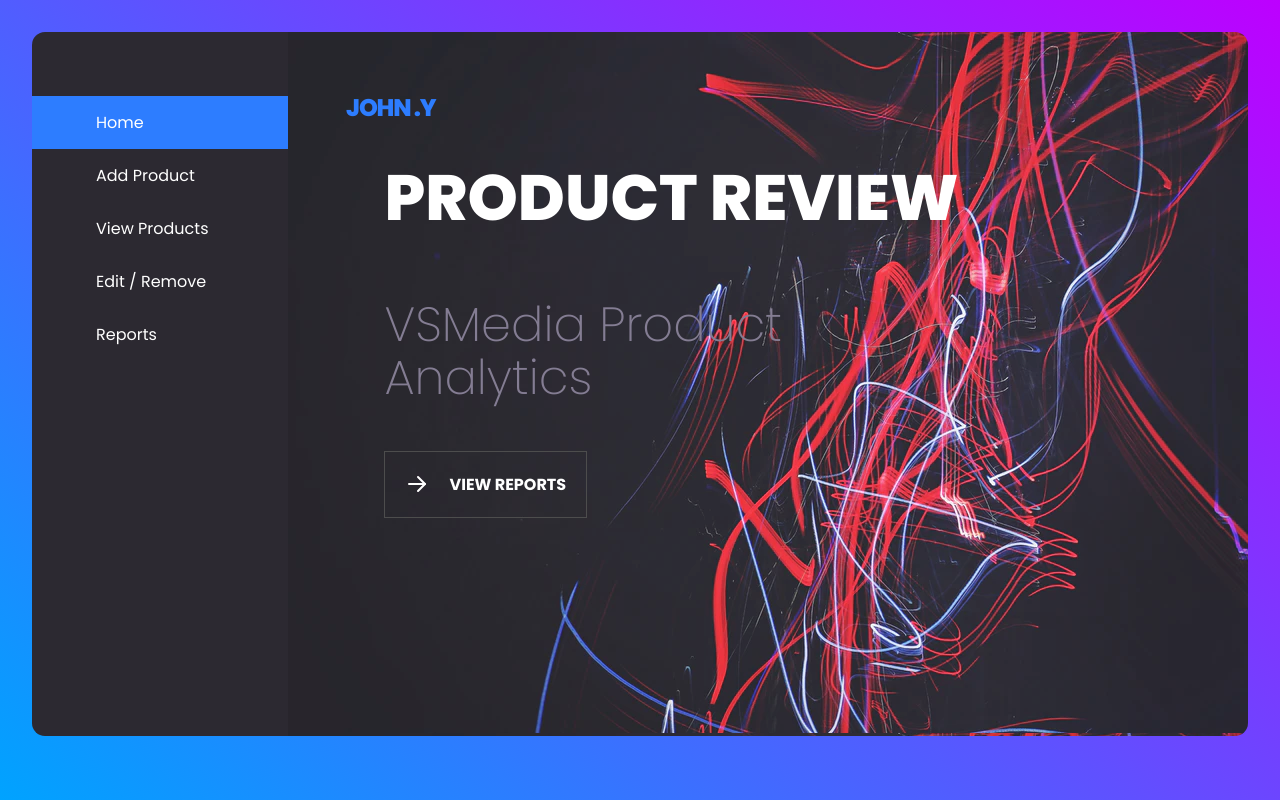
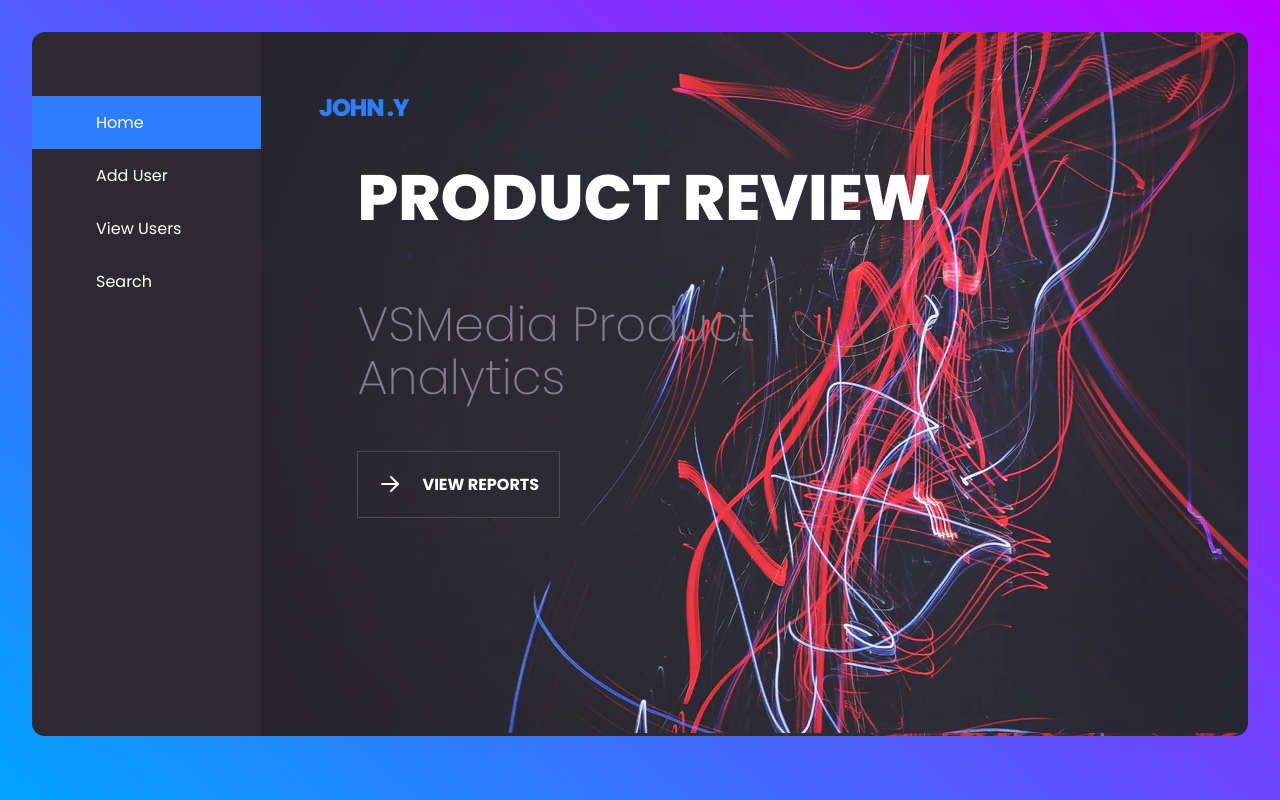
Before and after one commit to JohnYacoub/ui-mockups-jy, a website with bundled scripts: page frontend/index.html in a window 1280 px wide. Built offline with nearby package versions, Linux system fonts and the light colour scheme.

```diff
--- a/frontend/index.html
+++ b/frontend/index.html
@@ -5,7 +5,7 @@
   <meta charset="UTF-8">
   <meta name="viewport" content="width=device-width, initial-scale=1.0">
   <title>VSMedia</title>
-  <link rel="icon" href="http://example.com/favicon.png">
+  <link rel="icon" href="/static/assets/userIcon.png">
   <link rel="stylesheet" href="/static/css/index.css">
   <link rel="stylesheet" href="/static/css/addProduct.css">
   <link rel="stylesheet" href="/static/css/viewProducts.css">
@@ -19,10 +19,9 @@
         <img src="./static/assets/arrow.svg" class="back-btn" alt="back-arrow">
         <ul>
           <li><a href="/" class="active home-btn" data-link>Home</a></li>
-          <li><a href="/add" class="add-product-btn" data-link>Add Product</a></li>
-          <li><a href="/products" class="view-product-btn" data-link>View Products</a></li>
-          <li><a href="#" class="edit-remove-btn" data-link>Edit / Remove</a></li>
-          <li><a href="#" class="reports-view-btn" data-link>Reports</a></li>
+          <li><a href="/add" class="add-product-btn" data-link>Add User</a></li>
+          <li><a href="/users" class="view-product-btn" data-link>View Users</a></li>
+          <li><a href="#" class="edit-remove-btn" data-link>Search</a></li>
         </ul>
       </nav>
     </div>
--- a/frontend/static/js/index.js
+++ b/frontend/static/js/index.js
@@ -1,6 +1,6 @@
 import Home from './views/Home.js'
 import AddProduct from "./views/AddProduct.js";
-import ViewProducts from "./views/ViewProducts.js";
+import ViewUsers from "./views/ViewUsers.js";
 
 
 const pathToRegex = path => new RegExp("^" + path.replace(/\//g, "\\/").replace(/:\w+/g, "(.+)") + "$");
@@ -29,8 +29,8 @@
         view: AddProduct
     },
     {
-        path: "/products",
-        view: ViewProducts
+        path: "/users",
+        view: ViewUsers
     },
 ];
 
```
Also changed, not shown: frontend/static/assets/userIcon.png (added), frontend/static/js/views/ViewUsers.js (renamed from frontend/static/js/views/ViewProducts.js).
